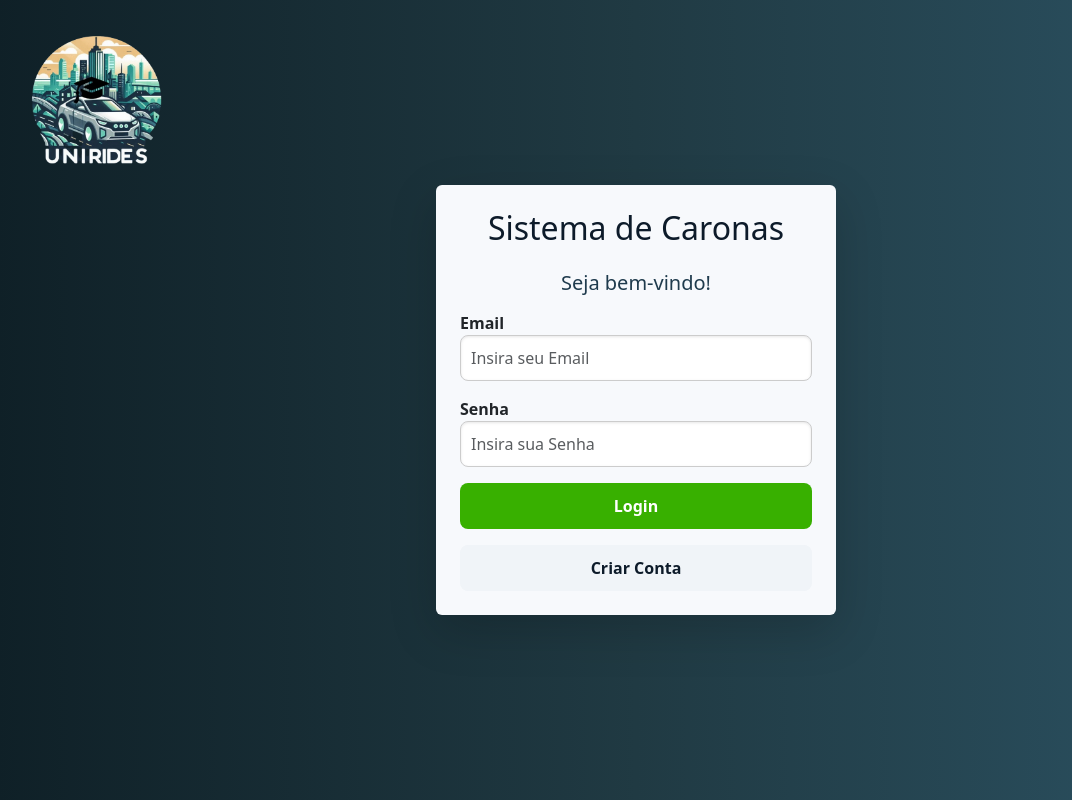
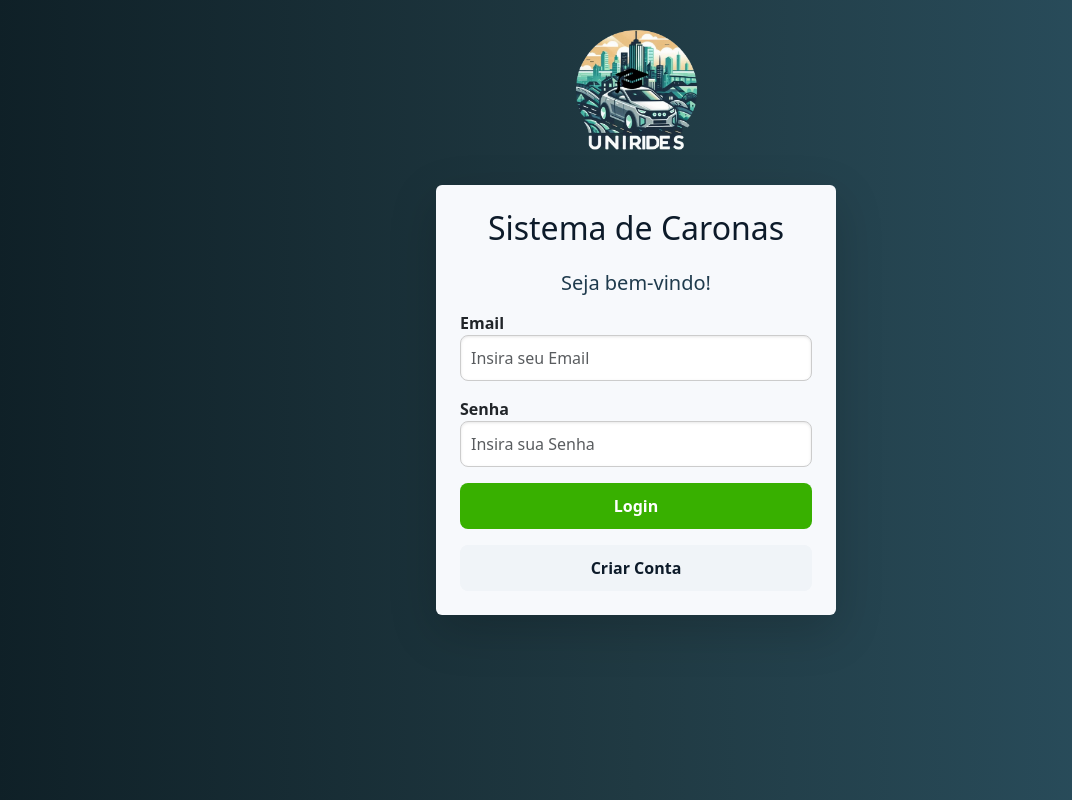
Before and after one commit to danirso/Unirides, a React (Create React App) app in the folder frontend/: page / in a window 1280 px wide. Shown: the whole page, without its empty margins (4-1076 px from the left). Built offline with nearby package versions, Linux system fonts and the light colour scheme.

Commit message:
Finalização FrontPage Login e Cadastro

```diff
--- a/frontend/src/Login.js
+++ b/frontend/src/Login.js
@@ -56,15 +56,15 @@ function Login() {
         background: "linear-gradient(to right, #0f2027, #203a43, #2c5364)",
       }}
     >
-      {/* Adicionar a logo no canto superior esquerdo */}
     <img
-        src={`${process.env.PUBLIC_URL}/logo.png`} // Caminho correto para o logo
+      src={`${process.env.PUBLIC_URL}/logo.png`}
       alt="UniRides logo"
       style={{
-          position: "absolute", // Posição absoluta para manter no canto
-          top: "20px", // Distância do topo
-          left: "20px", // Distância da esquerda
-          width: "160px", // Ajustar o tamanho conforme necessário
+      position: "absolute",
+      top: "15px",
+      left: "50%",
+      transform: "translateX(-50%)",
+      width: "150px",
       zIndex: 10, // Garantir que a logo fique acima do fundo
   }}
 />
--- a/frontend/src/Signup.js
+++ b/frontend/src/Signup.js
@@ -68,19 +68,6 @@ function Signup() {
 
   return (
     <div className="d-flex justify-content-center align-items-center vh-100" style={{ backgroundColor: '#1A1A2E' }}>
-
-      {/* Adicionar a logo no canto superior esquerdo */}
-      <img
-        src={`${process.env.PUBLIC_URL}/logo.png`}
-        alt="UniRides logo"
-        style={{
-          position: "absolute", // Posição absoluta para manter no canto
-          top: "20px", // Distância do topo
-          left: "20px", // Distância da esquerda
-          width: "160px", // Ajustar o tamanho conforme necessário
-          zIndex: 10, // Garantir que a logo fique acima do fundo
-        }}
-      />
 
       <div className="bg-light p-4 rounded" style={{ maxWidth: '450px', width: '100%', boxShadow: '0px 0px 15px rgba(0, 0, 0, 0.2)' }}>
 
```
Lines whose indentation alone changed are shown as unchanged.
